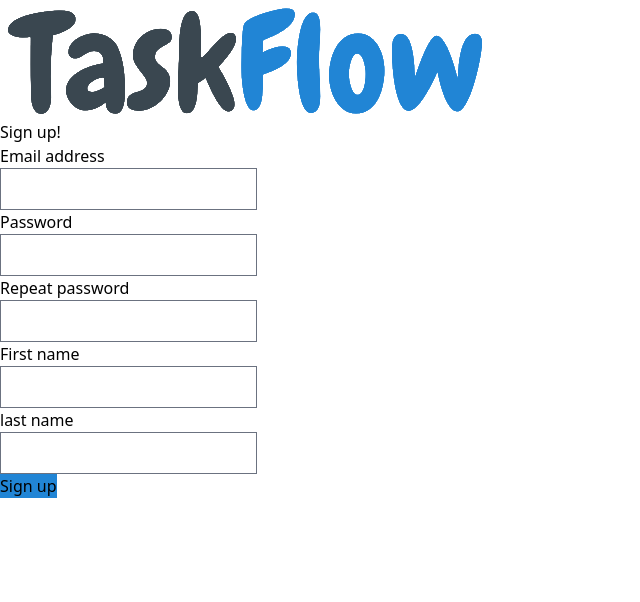
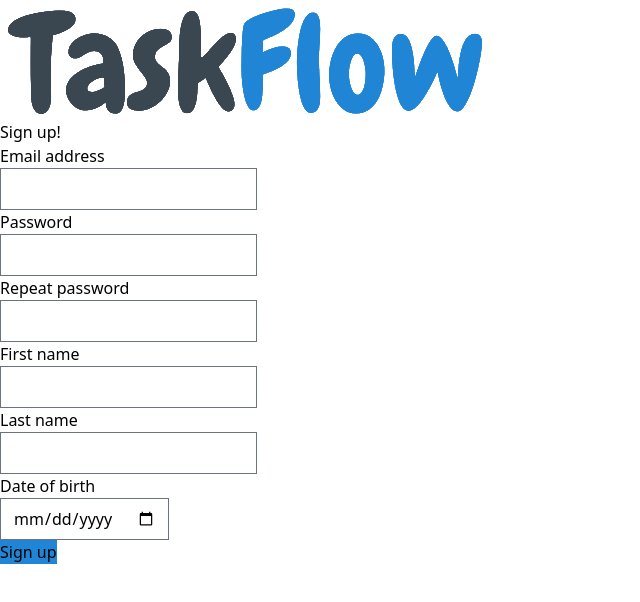
Before and after one commit to fkielbasa/taskflow-frontend, a Vue app in the folder TaskFlow/: page /register in a window 1280 px wide. Both pictures are taken after a click on the button "Next step". Shown: the top 602 px of the page, without its empty margins (0-640 px from the left). Built offline with nearby package versions, Linux system fonts and the light colour scheme.

Commit message:
refactor: change input type to correct
it ain't much but it is honest work

```diff
--- a/TaskFlow/src/views/RegisterView.vue
+++ b/TaskFlow/src/views/RegisterView.vue
@@ -1,14 +1,15 @@
 <script setup lang="ts">
 import Label from "@/components/form/Label.vue";
 import Input from "@/components/form/Input.vue";
-
 import { ref } from 'vue';
 
+// variable declarations
 const section = ref(false);
 const buttonNext = ref(true);
 const buttonSign = ref(false);
 const elementToScroll = ref<HTMLElement | null>(null);
 
+// show section and scroll to it
 const showSection = () => {
     section.value = true;
     setTimeout(() => {
@@ -53,15 +54,18 @@ const showSection = () => {
           <div v-if="section" ref="elementToScroll" class="space-y-6">
             <div>
               <Label name="name" content="First name"/>
-              <Input id="name" name="name" type="email" autocomplete="name" />
+              <Input id="name" name="name" type="text" autocomplete="name" />
             </div>
 
             <div>
-              <Label name="surname" content="last name"/>
-              <Input id="surname" name="surname" type="email" autocomplete="surname" />
+              <Label name="surname" content="Last name"/>
+              <Input id="surname" name="surname" type="text" autocomplete="surname" />
             </div>
 
-
+            <div>
+              <Label name="birthDate" content="Date of birth"/>
+              <Input id="birthDate" name="birthDate" type="date" autocomplete="birthDate" />
+            </div>
         </div>
 
         <button v-if="buttonSign" type="submit" class="buttonCustomStyle flex w-full justify-center rounded-md px-3 py-1.5 text-sm font-semibold leading-6 text-white shadow-sm focus-visible:outline focus-visible:outline-2 focus-visible:outline-offset-2 focus-visible:outline-indigo-600">Sign up</button>
```
